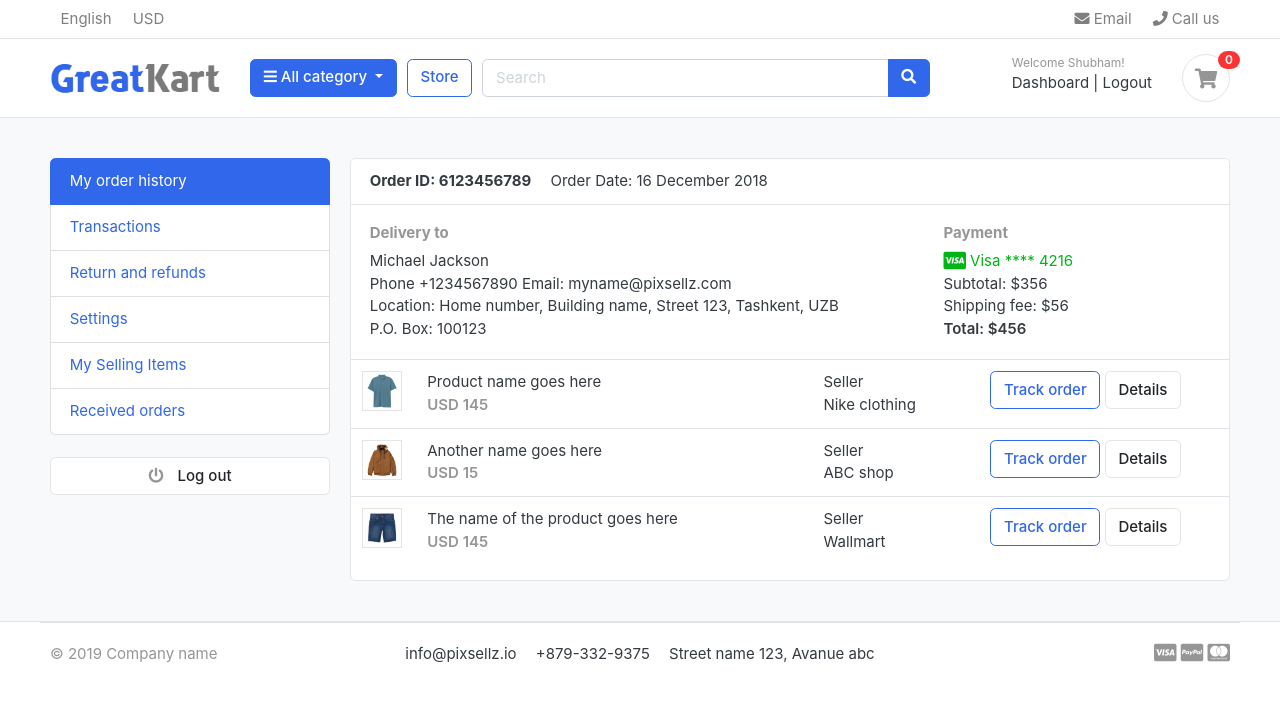
After one commit to mr-shubhamkumar/django-advance-ecommerce-, a Django app: page /account/ in a window 1280 px wide. The commit adds this page. Shown: the top 702 px of the page. Run offline with Django 5.2, Linux system fonts and the light colour scheme; a user stored in the database is signed in; data comes from the database, SQL or seed files in the repository; both versions use the stored data as it was after the commit; data that the repository does not hold is empty; some libraries are stand-ins or nearby versions; some web fonts are replaced.

Commit message:
login registration forget password reset password code complete

```diff
--- a/accounts/models.py
+++ b/accounts/models.py
@@ -61,7 +61,7 @@ class Account(AbstractBaseUser):
     USERNAME_FIELD = 'email'
     REQUIRED_FIELDS = ['username','first_name','last_name']
 
-    object = MyAccountManger()
+    objects = MyAccountManger()
 
     def __str__(self):
         return self.email
--- /dev/null
+++ b/accounts/urls.py
@@ -0,0 +1,16 @@
+from django.urls import path
+from . import views
+
+urlpatterns = [
+    path("register/", views.register, name="register"),
+    path("login/", views.login, name="login"),
+    path("logout/", views.logout, name="logout"),
+    path("dashboard/", views.dashboard, name="dashboard"),
+    path("", views.dashboard, name="dashboard"),
+
+    path("activate/<uidb64>/<token>/", views.activate, name="activate"),
+    path("reset_password_validate/<uidb64>/<token>/", views.reset_password_validate, name="reset_password_validate"),
+    path("forgotpassword/", views.forgot_password, name="forgotpassword"),
+    path("reset_password/", views.reset_password, name="reset_password"),
+
+]
--- a/accounts/views.py
+++ b/accounts/views.py
@@ -1,3 +1,163 @@
-from django.shortcuts import render
+from django.contrib.auth.models import User
+from django.shortcuts import render, redirect, HttpResponse
+from .forms import RegistrationForm
+from .models import Account
+from django.contrib import messages, auth
+
+from django.contrib.auth.decorators import login_required
+
+# Verification email
+from django.contrib.sites.shortcuts import get_current_site
+from django.template.loader import render_to_string
+from django.utils.http import urlsafe_base64_encode, urlsafe_base64_decode
+from django.utils.encoding import force_bytes
+from django.contrib.auth.tokens import default_token_generator
+from django.core.mail import EmailMessage
+
 
 # Create your views here.
+
+
+def register(request):
+    if request.method == 'POST':
+        form = RegistrationForm(request.POST)
+        if form.is_valid():
+            first_name = form.cleaned_data['first_name']
+            last_name = form.cleaned_data['last_name']
+            phone_number = form.cleaned_data['phone_number']
+            email = form.cleaned_data['email']
+            password = form.cleaned_data['password']
+            username = email.split("@")[0]
+            user = Account.objects.create_user(first_name=first_name, last_name=last_name, email=email,
+                                               username=username, password=password)
+            user.phone_number = phone_number
+            user.save()
+
+            # USER ACTIVATION
+            current_site = get_current_site(request)
+            mail_subject = 'Place activate your account'
+            message = render_to_string('accounts/accounts_verification_email.html', {
+                'user': user,
+                'domain': current_site,
+                'uid': urlsafe_base64_encode(force_bytes(user.pk)),
+                'token': default_token_generator.make_token(user),
+            })
+            to_email = email
+            send_email = EmailMessage(mail_subject, message, to=[to_email])
+            send_email.send()
+
+            # messages.success(request, 'Thanks you for registering with us. We have send you Verification link to '
+            #                           'activate your account.')
+            return redirect('/account/login/?command=verification&email=' + email)
+    else:
+        form = RegistrationForm()
+    context = {
+        'form': form,
+    }
+    return render(request, 'accounts/register.html', context)
+
+
+def login(request):
+    if request.method == "POST":
+        email = request.POST['email']
+        password = request.POST['password']
+
+        user = auth.authenticate(email=email, password=password)
+
+        if user is not None:
+            auth.login(request, user)
+            messages.success(request, ' You are now logged in.')
+            return redirect('dashboard')
+        else:
+            messages.error(request, 'Invalid login credentials')
+            return redirect('login')
+    return render(request, 'accounts/login.html')
+
+
+@login_required(login_url='login')
+def logout(request):
+    auth.logout(request)
+    messages.success(request, 'You logout Successfully!')
+    return redirect('login')
+
+
+def activate(request, uidb64, token):
+    try:
+        uid = urlsafe_base64_decode(uidb64).decode()
+        user = Account._default_manager.get(pk=uid)
+    except(TypeError, ValueError, OverflowError, Account.DoesNotExist):
+        user = None
+
+    if user is not None and default_token_generator.check_token(user, token):
+        user.is_active = True
+        user.save()
+        messages.success(request, 'Congratulations! You are Account is activated.')
+        return redirect('login')
+    else:
+        messages.error(request, 'Invalid activation link')
+        return redirect('register')
+
+
+@login_required(login_url='login')
+def dashboard(request):
+    return render(request, 'accounts/dashboard.html')
+
+
+def forgot_password(request):
+    if request.method == 'POST':
+        email = request.POST['email']
+        if Account.objects.filter(email=email).exists():
+            user = Account.objects.get(email__exact=email)
+            # USER Forgot Password
+            current_site = get_current_site(request)
+            mail_subject = 'Reset your password'
+            message = render_to_string('accounts/reset_password_email.html', {
+                'user': user,
+                'domain': current_site,
+                'uid': urlsafe_base64_encode(force_bytes(user.pk)),
+                'token': default_token_generator.make_token(user),
+            })
+            to_email = email
+            send_email = EmailMessage(mail_subject, message, to=[to_email])
+            send_email.send()
+            messages.success(request, 'Password reset email has been sent to your email')
+            return redirect('login')
+
+        else:
+            messages.error(request, 'Account does not exist')
+            return redirect('forgotpassword')
+    return render(request, 'accounts/forgotpassword.html')
+
+
+def reset_password_validate(request, uidb64, token):
+    try:
+        uid = urlsafe_base64_decode(uidb64).decode()
+        user = Account._default_manager.get(pk=uid)
+    except(TypeError, ValueError, OverflowError, Account.DoesNotExist):
+        user = None
+    if user is not None and default_token_generator.check_token(user, token):
+        request.session['uid'] = uid
+        messages.success(request, 'Place reset your password')
+        return redirect('reset_password')
+    else:
+        messages.error(request, 'This link has expired. Please try again')
+        return redirect('login')
+
+
+def reset_password(request):
+    if request.method == 'POST':
+        password = request.POST['password']
+        confirm_password = request.POST['confirm_password']
+
+        if password != confirm_password:
+            messages.error(request, 'Passwords Does not match')
+            return redirect('reset_password')
+        else:
+            uid = request.session.get('uid')
+            user = Account.objects.get(pk=uid)
+            user.set_password(password)
+            user.save()
+            messages.success(request, 'Password reset successful')
+            return redirect('login')
+    else:
+        return render(request, 'accounts/reset_password.html')
--- a/cart/views.py
+++ b/cart/views.py
@@ -107,6 +107,7 @@ def carts(request, total=0, quantity=0, cart_item=None):
     try:
         tax = 0
         grand_total = 0
+        cart_items = None;
         cart = Cart.objects.get(cart_id=_cart_id(request))
         cart_items = CartItem.objects.filter(cart=cart, is_active=True)
 
--- a/greatkart/static/js/script.js
+++ b/greatkart/static/js/script.js
@@ -57,3 +57,8 @@ $(document).ready(function() {
 
 });
 // jquery end
+
+setTimeout(function() {
+
+    $('#message').fadeOut('slow');
+}, 4000);
--- a/greatkart/urls.py
+++ b/greatkart/urls.py
@@ -12,4 +12,5 @@ urlpatterns = [
     path('', views.home, name='home'),
     path('store/', include('store.urls')),
     path('cart/', include('cart.urls')),
+    path('account/', include('accounts.urls')),
 ] + static(settings.MEDIA_URL, document_root=settings.MEDIA_ROOT)
--- /dev/null
+++ b/templates/accounts/dashboard.html
@@ -0,0 +1,102 @@
+{% extends 'base.html' %}
+{% block content %}
+
+
+
+<!-- ========================= SECTION CONTENT ========================= -->
+<section class="section-conten padding-y bg">
+
+{% include 'includes/alerts.html' %}
+
+<div class="container">
+	<div class="row">
+	<aside class="col-md-3">
+		<!--   SIDEBAR   -->
+		<ul class="list-group">
+			<a class="list-group-item active" href="#"> My order history </a>
+			<a class="list-group-item" href="#"> Transactions </a>
+			<a class="list-group-item" href="#"> Return and refunds </a>
+			<a class="list-group-item" href="#">Settings </a>
+			<a class="list-group-item" href="#"> My Selling Items </a>
+			<a class="list-group-item" href="#"> Received orders </a>
+		</ul>
+		<br>
+		<a class="btn btn-light btn-block" href="{% url 'logout' %}"> <i class="fa fa-power-off"></i> <span class="text">Log out</span> </a>
+		<!--   SIDEBAR .//END   -->
+	</aside>
+	<main class="col-md-9">
+		<article class="card">
+		<header class="card-header">
+			<strong class="d-inline-block mr-3">Order ID: 6123456789</strong>
+			<span>Order Date: 16 December 2018</span>
+		</header>
+		<div class="card-body">
+			<div class="row">
+				<div class="col-md-8">
+					<h6 class="text-muted">Delivery to</h6>
+					<p>Michael Jackson <br>
+					Phone +1234567890 Email: myname@pixsellz.com <br>
+			    	Location: Home number, Building name, Street 123,  Tashkent, UZB <br>
+			    	P.O. Box: 100123
+			 		</p>
+				</div>
+				<div class="col-md-4">
+					<h6 class="text-muted">Payment</h6>
+					<span class="text-success">
+						<i class="fab fa-lg fa-cc-visa"></i>
+					    Visa  **** 4216
+					</span>
+					<p>Subtotal: $356 <br>
+					 Shipping fee:  $56 <br>
+					 <span class="b">Total:  $456 </span>
+					</p>
+				</div>
+			</div> <!-- row.// -->
+		</div> <!-- card-body .// -->
+		<div class="table-responsive">
+		<table class="table table-hover">
+			<tr>
+				<td width="65">
+					<img src="../images/items/1.jpg" class="img-xs border">
+				</td>
+				<td>
+					<p class="title mb-0">Product name goes here </p>
+					<var class="price text-muted">USD 145</var>
+				</td>
+				<td> Seller <br> Nike clothing </td>
+				<td width="250"> <a href="#" class="btn btn-outline-primary">Track order</a> <a href="#" class="btn btn-light"> Details </a> </td>
+			</tr>
+			<tr>
+				<td>
+					<img src="../images/items/2.jpg" class="img-xs border">
+				</td>
+				<td>
+					<p class="title mb-0">Another name goes here </p>
+					<var class="price text-muted">USD 15</var>
+				</td>
+				<td> Seller <br> ABC shop </td>
+				<td> <a href="#" class="btn btn-outline-primary">Track order</a> <a href="#" class="btn btn-light"> Details </a> </td>
+			</tr>
+			<tr>
+				<td>
+					<img src="../images/items/3.jpg" class="img-xs border">
+				</td>
+				<td>
+					<p class="title mb-0">The name of the product  goes here </p>
+					<var class="price text-muted">USD 145</var>
+				</td>
+				<td> Seller <br> Wallmart </td>
+				<td> <a href="#" class="btn btn-outline-primary">Track order</a> <a href="#" class="btn btn-light"> Details </a> </td>
+			</tr>
+		</table>
+		</div> <!-- table-responsive .end// -->
+		</article> <!-- order-group.// -->
+	</main>
+</div> <!-- row.// -->
+</div>
+
+
+</section>
+<!-- ========================= SECTION CONTENT END// ========================= -->
+
+{% endblock %}
--- /dev/null
+++ b/templates/includes/alerts.html
@@ -0,0 +1,15 @@
+
+
+{% if messages %}
+
+    {% for message in messages %}
+    <div id="message" class="container">
+    <div{% if message.tags %} class="alert alert-{{ message.tags }}"{% endif %}role='alert'>
+        <button type='button' class='close' data-dismiss='alert'><span aria-hidden='true'>&times;</span></button>
+        {% if message.level == DEFAULT_MESSAGE_LEVELS.ERROR %}Important: {% endif %}
+        {{ message }}
+    </div>
+    </div>
+    {% endfor %}
+
+{% endif %}
--- a/templates/includes/navbar.html
+++ b/templates/includes/navbar.html
@@ -61,13 +61,25 @@
         </div> <!-- col.// -->
         <div class="col-lg-3 col-sm-6 col-8 order-2 order-lg-3">
                     <div class="d-flex justify-content-end mb-3 mb-lg-0">
+                        {% if user.id is not Node %}
+                        <div class="widget-header">
+                            <small class="title text-muted">Welcome {{user.first_name | capfirst}}!</small>
+                            <div>
+                                <a href="{% url "dashboard" %}">Dashboard</a> <span class="dark-transp"> | </span>
+                                <a href="{% url "logout" %}">Logout</a>
+                            </div>
+                        </div>
+
+                        {% else %}
                         <div class="widget-header">
                             <small class="title text-muted">Welcome guest!</small>
                             <div>
-                                <a href="./signin.html">Sign in</a> <span class="dark-transp"> | </span>
-                                <a href="./register.html"> Register</a>
+                                <a href="{% url "login" %}">Sign in</a> <span class="dark-transp"> | </span>
+                                <a href="{% url "register" %}"> Register</a>
                             </div>
                         </div>
+
+                        {% endif %}
                         <a href="{% url "carts" %}" class="widget-header pl-3 ml-3">
                             <div class="icon icon-sm rounded-circle border"><i class="fa fa-shopping-cart"></i></div>
                             <span class="badge badge-pill badge-danger notify">{{cart_counter}}</span>
```
Also changed, not shown: accounts/forms.py (added, +39 -0 lines), greatkart/settings.py (+14 -6 lines), templates/accounts/accounts_verification_email.html (added, +7 -0 lines), templates/accounts/forgotpassword.html (added, +36 -0 lines), templates/accounts/login.html (added, +50 -0 lines), templates/accounts/register.html (added, +72 -0 lines), templates/accounts/reset_password.html (added, +41 -0 lines), templates/accounts/reset_password_email.html (added, +7 -0 lines), db.sqlite3.
